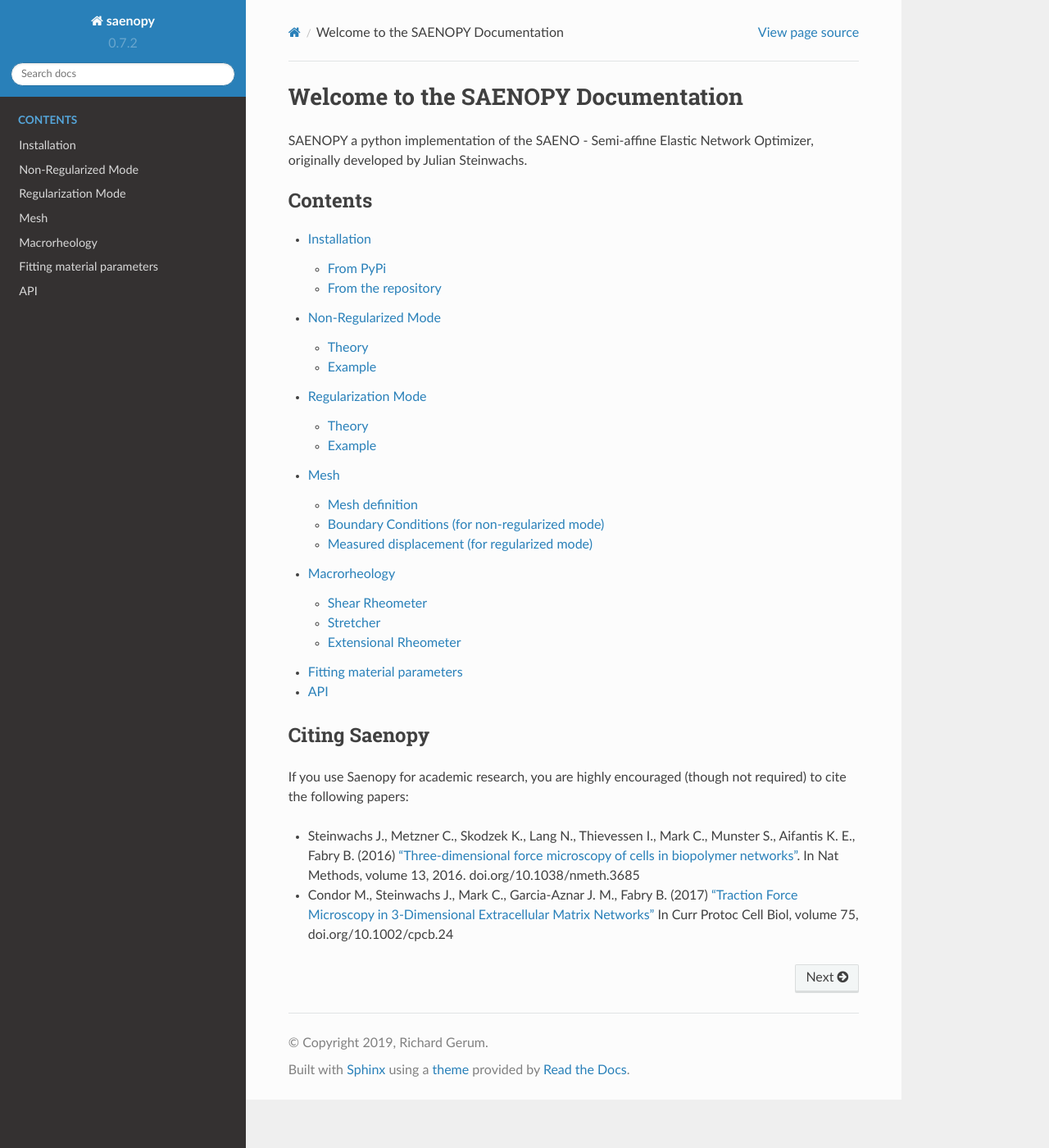
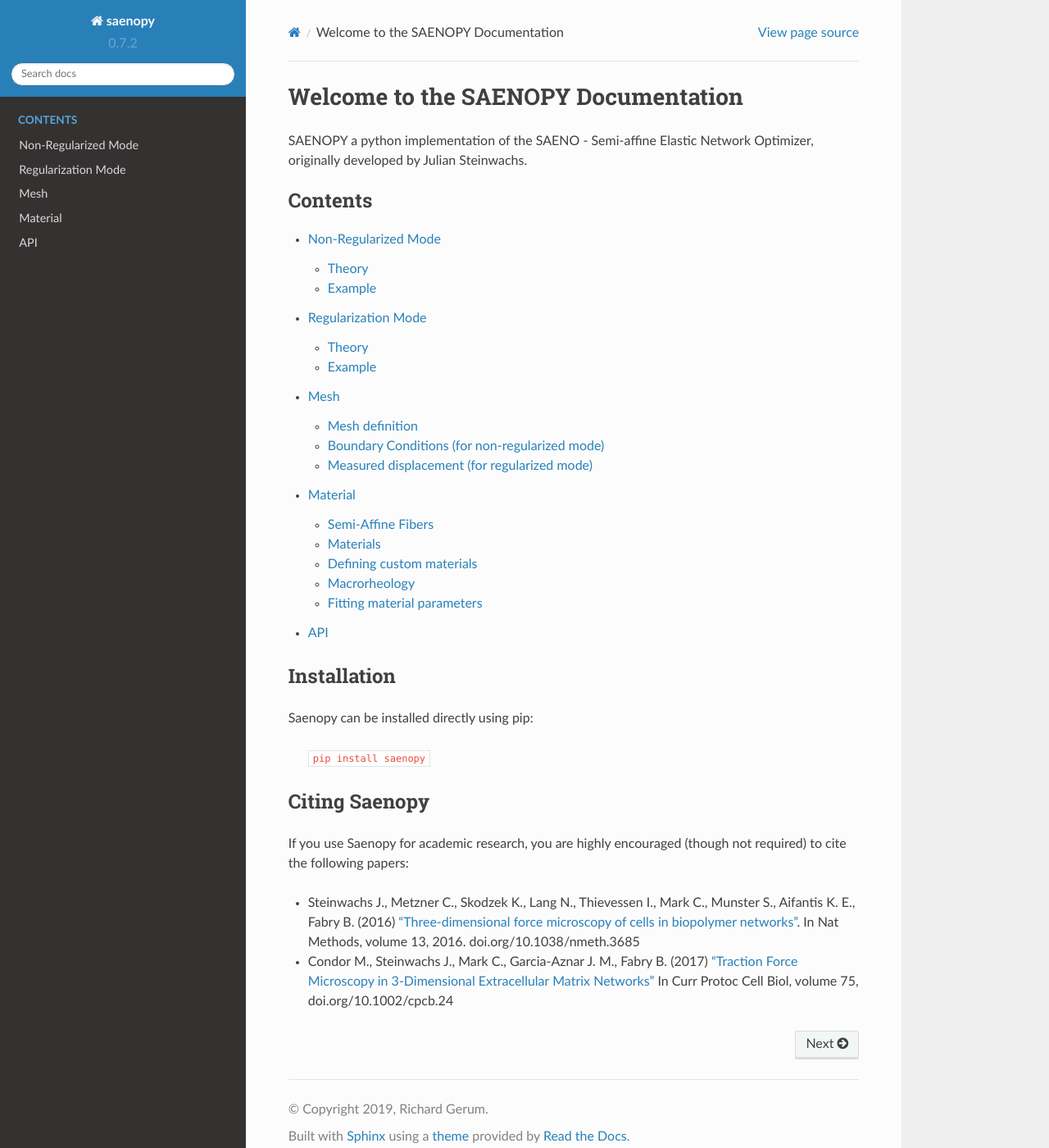
Before and after one commit to rgerum/saenopy, a Sphinx documentation site: the page built from docs/index.rst, in a window 1280 px wide and 1400 px high. Shown: the whole window at 82% size. Built offline with Sphinx 7.4.7 and the Read the Docs theme 2.0.0, drawn with Linux system fonts in a browser that asks for light colours.

Commit message:
docs: moved installation description to index.rst

```diff
--- a/docs/index.rst
+++ b/docs/index.rst
@@ -9,12 +9,18 @@
    :caption: Contents
    :maxdepth: 2
 
-   installation
    relaxation.ipynb
    regularization.ipynb
    mesh
    material.ipynb
    api
+
+Installation
+------------
+
+Saenopy can be installed directly using pip:
+
+    ``pip install saenopy``
 
 Citing Saenopy
 --------------
```
Also changed, not shown: docs/installation.rst (deleted, +0 -26 lines).
